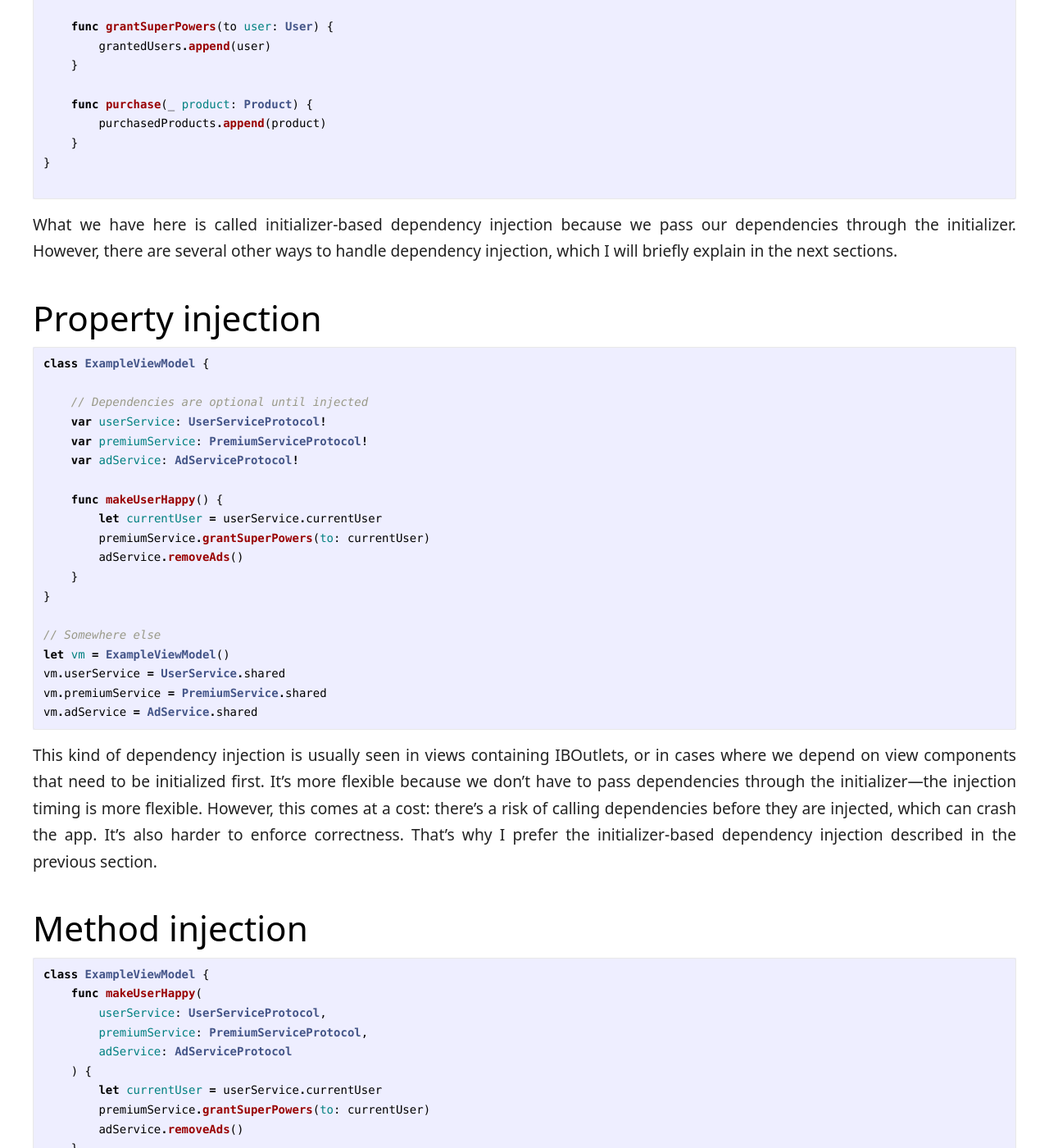
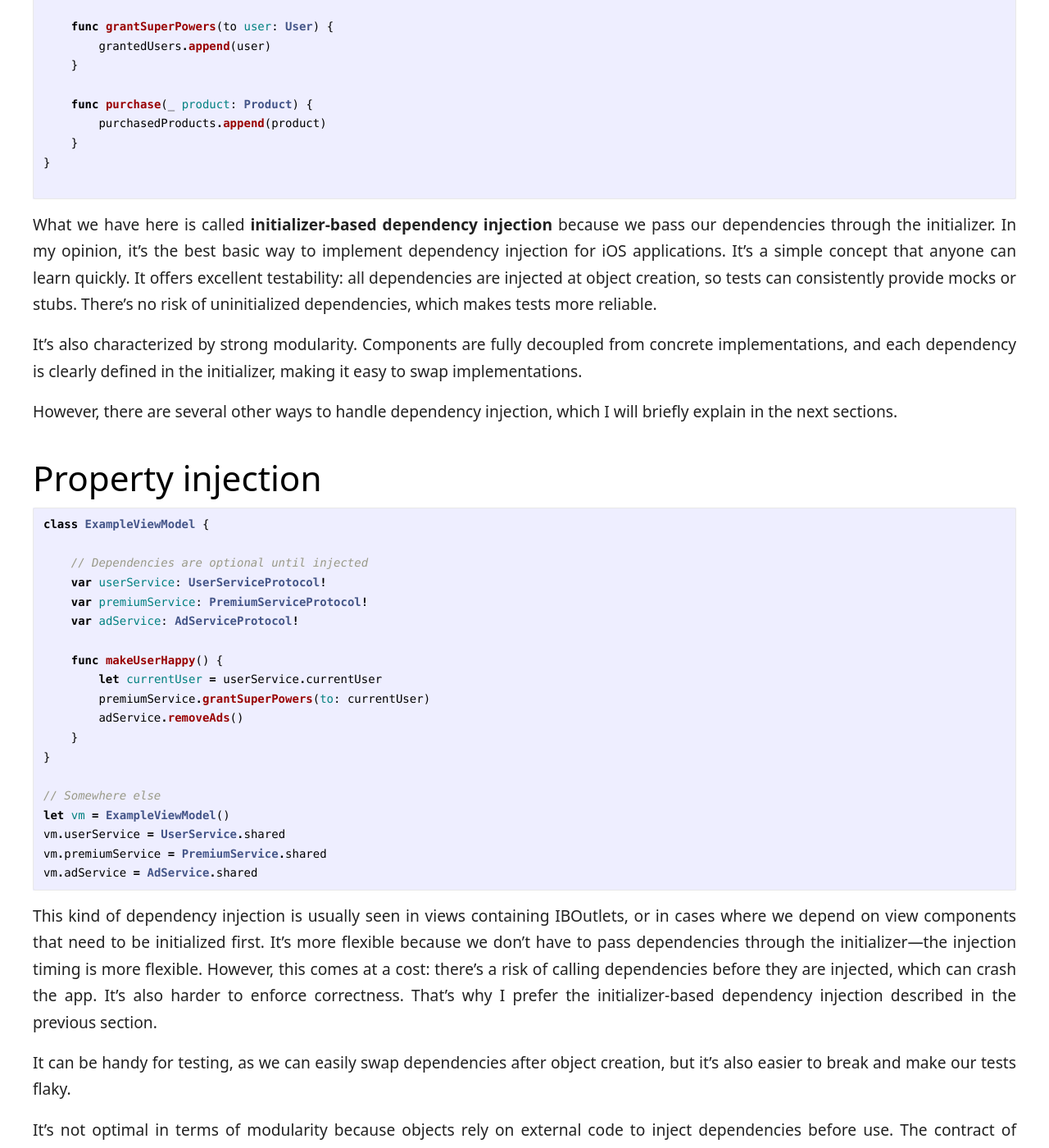
Before and after one commit to michalcichon/michalcichon.github.io, a Jekyll site: the page built from _posts/2025-11-25-dependency-injection-patterns-in-swift.md, in a window 1280 px wide and 1400 px high, scrolled down 5205 px. Shown: the whole window at 82% size. Built offline with Jekyll 4.4.1, drawn with Linux system fonts in a browser that asks for light colours; comment, search, counter and statistics services are not loaded; some of the changed text lies outside the part shown.

Commit message:
improvements

````diff
--- a/_posts/2025-11-25-dependency-injection-patterns-in-swift.md
+++ b/_posts/2025-11-25-dependency-injection-patterns-in-swift.md
@@ -10,7 +10,7 @@ image: "assets/2025-11-25/cover.jpeg" # Image for RSS
 comments: true
 ---
 
-**One of the most useful patterns in software development — and one that is available in many languages, not just Swift — is dependency injection. When I first learned about it over a decade ago, I started using it everywhere possible. It's a simple idea with a surprisingly big impact. Here's why it's worth mastering.**
+**One of the most useful patterns in software development — and one that is available in many languages, not just Swift — is dependency injection. When I first learned about it over a decade ago, I started using it everywhere possible. It’s a simple idea with a surprisingly big impact. Here’s why it’s worth mastering.**
 
 ![Contemplating my code before morning coffee]({{site.url}}/assets/2025-11-25/cover.webp)
 
@@ -72,7 +72,7 @@ class ExampleViewModel {
 }
 ```
 
-It's already looks much better. Now we can create mock variants of these classes for our tests using inheritance like this:
+It’s already looks much better. Now we can create mock variants of these classes for our tests using inheritance like this:
 
 ```swift
 class MockUser: UserService {
@@ -189,7 +189,11 @@ class MockPremiumService: PremiumServiceProtocol {
 
 ```
 
-What we have here is called initializer-based dependency injection because we pass our dependencies through the initializer. However, there are several other ways to handle dependency injection, which I will briefly explain in the next sections.
+What we have here is called **initializer-based dependency injection** because we pass our dependencies through the initializer. In my opinion, it’s the best basic way to implement dependency injection for iOS applications. It’s a simple concept that anyone can learn quickly. It offers excellent testability: all dependencies are injected at object creation, so tests can consistently provide mocks or stubs. There’s no risk of uninitialized dependencies, which makes tests more reliable.
+
+It’s also characterized by strong modularity. Components are fully decoupled from concrete implementations, and each dependency is clearly defined in the initializer, making it easy to swap implementations.
+
+However, there are several other ways to handle dependency injection, which I will briefly explain in the next sections.
 
 ## Property injection
 
@@ -215,7 +219,13 @@ vm.premiumService = PremiumService.shared
 vm.adService = AdService.shared
 ```
 
-This kind of dependency injection is usually seen in views containing IBOutlets, or in cases where we depend on view components that need to be initialized first. It's more flexible because we don’t have to pass dependencies through the initializer—the injection timing is more flexible. However, this comes at a cost: there’s a risk of calling dependencies before they are injected, which can crash the app. It’s also harder to enforce correctness. That’s why I prefer the initializer-based dependency injection described in the previous section.
+This kind of dependency injection is usually seen in views containing IBOutlets, or in cases where we depend on view components that need to be initialized first. It’s more flexible because we don’t have to pass dependencies through the initializer—the injection timing is more flexible. However, this comes at a cost: there’s a risk of calling dependencies before they are injected, which can crash the app. It’s also harder to enforce correctness. That’s why I prefer the initializer-based dependency injection described in the previous section.
+
+It can be handy for testing, as we can easily swap dependencies after object creation, but it’s also easier to break and make our tests flaky.
+
+It’s not optimal in terms of modularity because objects rely on external code to inject dependencies before use. The contract of required dependencies is less explicit, making it easier to misuse the component.
+
+In my opinion, code clarity can also suffer because readers of our source code must track when and where dependencies are injected.
 
 ## Method injection
 
@@ -243,6 +253,10 @@ vm.makeUserHappy(
 
 This kind of dependency injection is more functional. We don’t need to store our dependencies as properties, and it’s also easy to test methods implemented this way. On the other hand, calling these methods can become quite verbose. It’s also not very optimal if we want to call the method from many different places. In that case, the problem of keeping everything consistent is simply delegated elsewhere, and we still need to manage it somewhere.
 
+It’s very testable. Each method call receives its dependencies explicitly, making it easy to test in isolation. However, it may take some extra effort to setup dependencies in our tests.
+
+In terms of modularity, we also can find a strong advantage of this approach. Objects don’t need to store dependencies as properties, reducing hidden state. But on the other hand, it can become cumbersome if multiple methods need the same dependencies repeatedly.
+
 ## Summary
 
 There are three basic approaches to dependency injection in Swift. What do you think about these approaches? Do you use dependency injection in your projects? Or maybe you use a dependency injection framework—if so, what do you think about these lightweight approaches?
````
